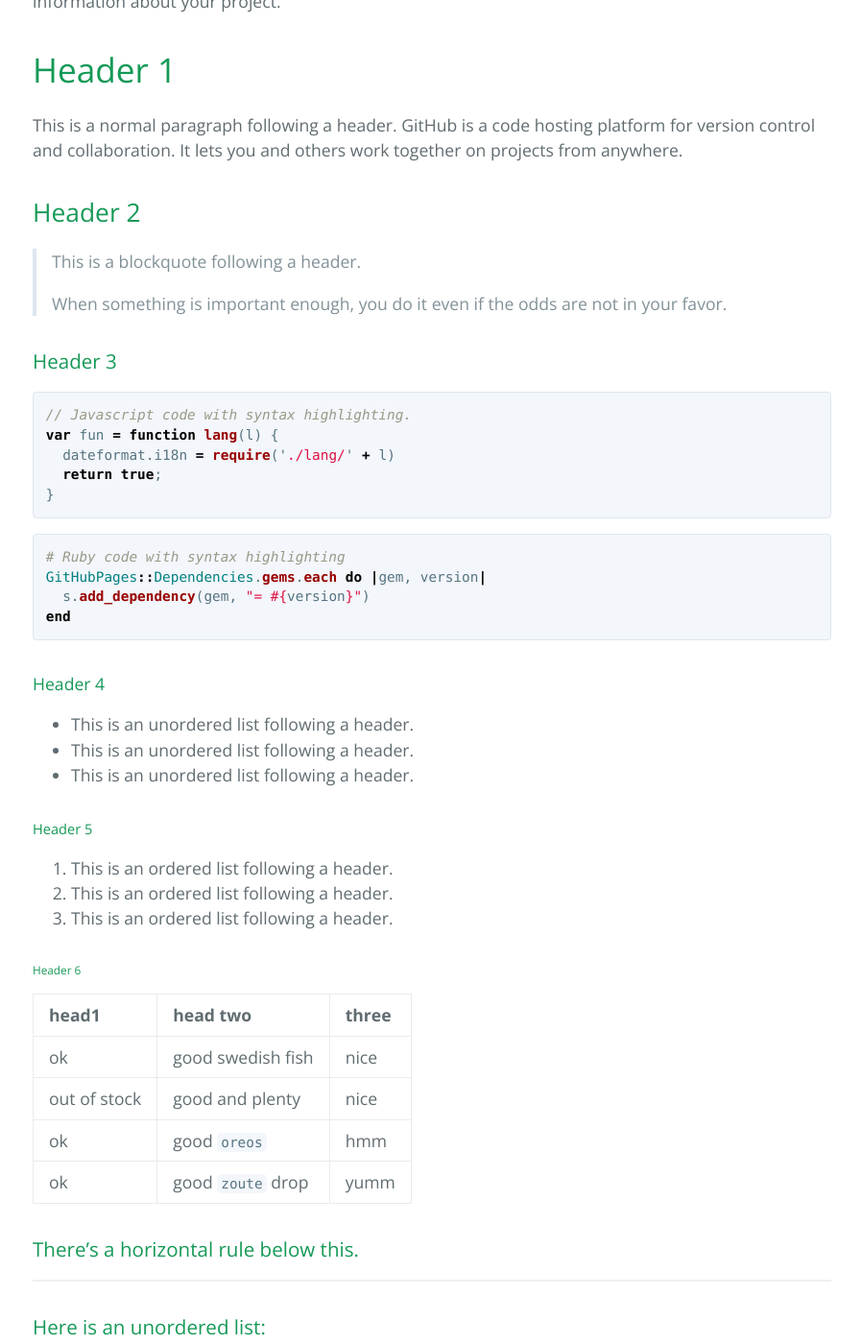
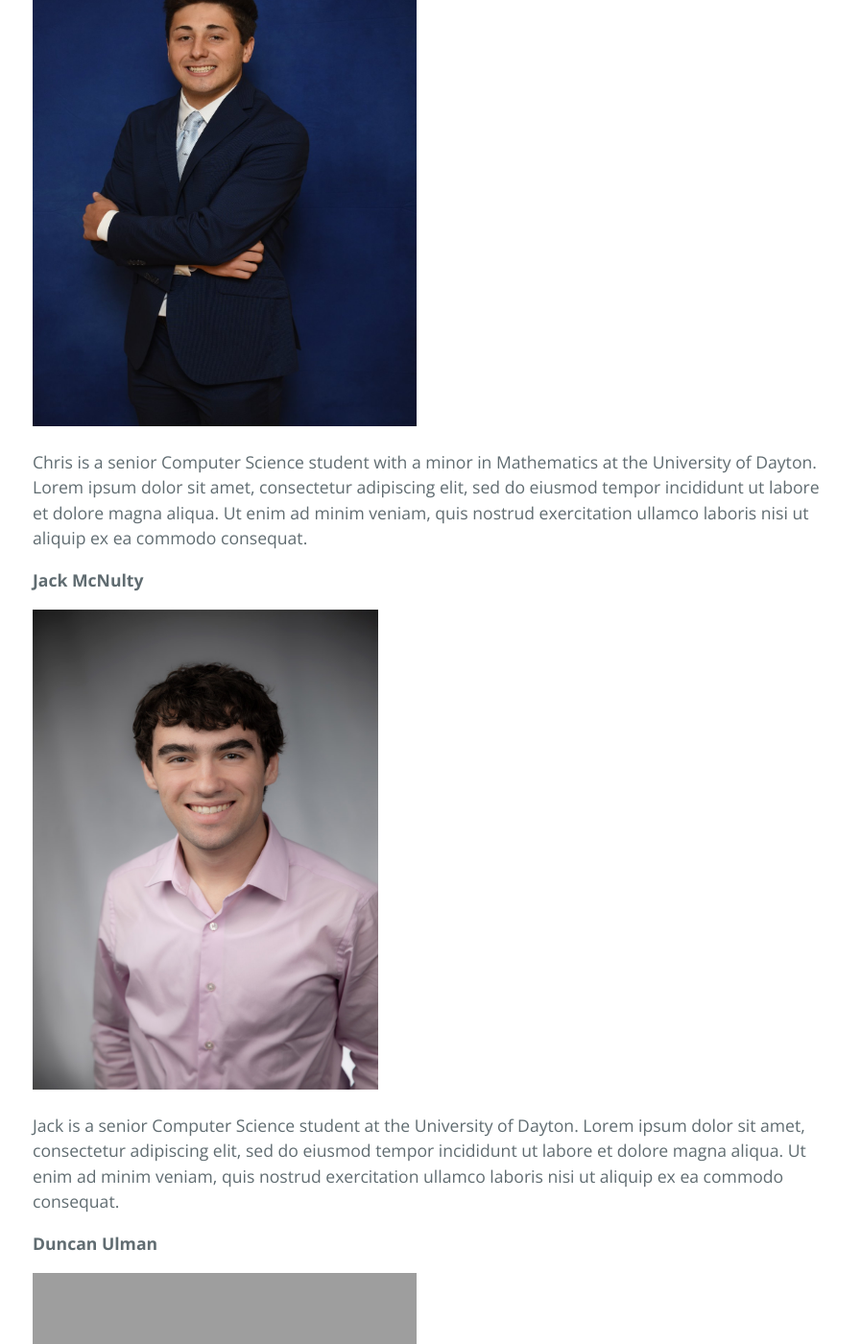
Before and after one commit to UD-CPS491-24S-Team/Team05-JPMorganChase-Public, a Jekyll site: the page built from index.md, in a window 1280 px wide and 1400 px high, scrolled down 585 px. Shown: the whole window at 96% size, without its empty margins (190-1087 px from the left). Built offline with Jekyll 4.4.1, drawn with Linux system fonts in a browser that asks for light colours; our own code applies the rules of GitHub Pages for plain Markdown files; some of the changed text lies outside the part shown; grey boxes are pictures that could not be loaded.

Commit message:
add professional pictures and bios

````diff
--- a/index.md
+++ b/index.md
@@ -2,122 +2,31 @@
 layout: default
 ---
 
-Text can be **bold**, _italic_, or ~~strikethrough~~.
+# Team Members
 
-[Link to another page](./another-page.html).
+**Christopher Bussen**
 
-There should be whitespace between paragraphs.
-
-There should be whitespace between paragraphs. We recommend including a README, or a file with information about your project.
-
-# Header 1
-
-This is a normal paragraph following a header. GitHub is a code hosting platform for version control and collaboration. It lets you and others work together on projects from anywhere.
-
-## Header 2
-
-> This is a blockquote following a header.
->
-> When something is important enough, you do it even if the odds are not in your favor.
-
-### Header 3
-
-```js
-// Javascript code with syntax highlighting.
-var fun = function lang(l) {
-  dateformat.i18n = require('./lang/' + l)
-  return true;
-}
-```
-
-```ruby
-# Ruby code with syntax highlighting
-GitHubPages::Dependencies.gems.each do |gem, version|
-  s.add_dependency(gem, "= #{version}")
-end
-```
-
-#### Header 4
-
-*   This is an unordered list following a header.
-*   This is an unordered list following a header.
-*   This is an unordered list following a header.
-
-##### Header 5
-
-1.  This is an ordered list following a header.
-2.  This is an ordered list following a header.
-3.  This is an ordered list following a header.
-
-###### Header 6
-
-| head1        | head two          | three |
-|:-------------|:------------------|:------|
-| ok           | good swedish fish | nice  |
-| out of stock | good and plenty   | nice  |
-| ok           | good `oreos`      | hmm   |
-| ok           | good `zoute` drop | yumm  |
-
-### There's a horizontal rule below this.
-
-* * *
-
-### Here is an unordered list:
-
-*   Item foo
-*   Item bar
-*   Item baz
-*   Item zip
-
-### And an ordered list:
-
-1.  Item one
-1.  Item two
-1.  Item three
-1.  Item four
-
-### And a nested list:
-
-- level 1 item
-  - level 2 item
-  - level 2 item
-    - level 3 item
-    - level 3 item
-- level 1 item
-  - level 2 item
-  - level 2 item
-  - level 2 item
-- level 1 item
-  - level 2 item
-  - level 2 item
-- level 1 item
-
-### Small image
-
-![Octocat](https://github.githubassets.com/images/icons/emoji/octocat.png)
-
-### Large image
-
-![Branching](https://guides.github.com/activities/hello-world/branching.png)
+<img src="assets/images/cbussen-professional.jpg" width="400" height="500" alt="Christopher Bussen" title="Professional Headshot">
 
 
-### Definition lists can be used with HTML syntax.
+Chris is a senior Computer Science student with a minor in Mathematics at the University of Dayton. Lorem ipsum dolor sit amet, consectetur adipiscing elit, sed do eiusmod tempor incididunt ut labore et dolore magna aliqua. Ut enim ad minim veniam, quis nostrud exercitation ullamco laboris nisi ut aliquip ex ea commodo consequat.
 
-<dl>
-<dt>Name</dt>
-<dd>Godzilla</dd>
-<dt>Born</dt>
-<dd>1952</dd>
-<dt>Birthplace</dt>
-<dd>Japan</dd>
-<dt>Color</dt>
-<dd>Green</dd>
-</dl>
+**Jack McNulty**
 
-```
-Long, single-line code blocks should not wrap. They should horizontally scroll if they are too long. This line should be long enough to demonstrate this.
-```
+<img src="assets/images/jmcnulty-professional.jpg" width="360" height="500" alt="Jack McNulty" title="Professional Headshot">
 
-```
-The final element.
-```
+Jack is a senior Computer Science student at the University of Dayton. Lorem ipsum dolor sit amet, consectetur adipiscing elit, sed do eiusmod tempor incididunt ut labore et dolore magna aliqua. Ut enim ad minim veniam, quis nostrud exercitation ullamco laboris nisi ut aliquip ex ea commodo consequat.
+
+**Duncan Ulman**
+
+<img src="assets/images/dulman-professional.jpg" width="400" height="500" alt="Duncan Ulman" title="Professional Headshot">
+
+Duncan is a senior Computer Science student at the University of Dayton. Lorem ipsum dolor sit amet, consectetur adipiscing elit, sed do eiusmod tempor incididunt ut labore et dolore magna aliqua. Ut enim ad minim veniam, quis nostrud exercitation ullamco laboris nisi ut aliquip ex ea commodo consequat.
+
+**Josephine Juhring**
+
+Josephine is a senior Computer Informations Systems student with concentrations in Cyber Defense, AI & Data Science, and Software Engineering at the University of Dayton. Lorem ipsum dolor sit amet, consectetur adipiscing elit, sed do eiusmod tempor incididunt ut labore et dolore magna aliqua. Ut enim ad minim veniam, quis nostrud exercitation ullamco laboris nisi ut aliquip ex ea commodo consequat.
+
+**Harshita M.P.**
+
+Harshita is a senior Computer Science student at the University of Dayton. Lorem ipsum dolor sit amet, consectetur adipiscing elit, sed do eiusmod tempor incididunt ut labore et dolore magna aliqua. Ut enim ad minim veniam, quis nostrud exercitation ullamco laboris nisi ut aliquip ex ea commodo consequat.
````
Also changed, not shown: another-page.md (deleted, +0 -11 lines), README.md, assets/images/cbussen-professional.jpg (added), assets/images/jmcnulty-professional.jpg (added), 1 other file.
